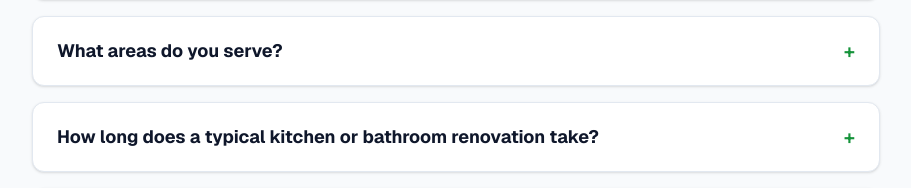
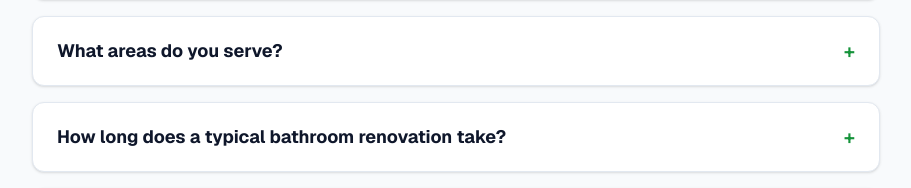
Before and after one commit to sachagauthier9-star/contractor-site, a Next.js app: page / in a window 1280 px wide. Shown: the part 2596-2784 px from the top of the page, without its empty margins (184-1095 px from the left). Built offline with nearby package versions, Linux system fonts and the light colour scheme.

Commit message:
Update text

```diff
--- a/app/page.tsx
+++ b/app/page.tsx
@@ -49,9 +49,9 @@ const faqs = [
     ),
   },
   {
-    question: "How long does a typical kitchen or bathroom renovation take?",
+    question: "How long does a typical bathroom renovation take?",
     answer:
-      "Timelines vary based on scope, custom materials, and square footage. A standard bathroom update generally takes 1 to 2 weeks, while full kitchen remodels typically take 4 to 8 weeks. We establish a clear timeline prior to starting work.",
+      "Timelines vary based on scope, custom materials, and square footage. A standard bathroom update generally takes 1 to 2 weeks. We establish a clear timeline prior to starting work.",
   },
   {
     question: "Do I need to supply my own materials?",
@@ -112,10 +112,10 @@ const faqSchemaData = {
     },
     {
       "@type": "Question",
-      name: "How long does a typical kitchen or bathroom renovation take?",
+      name: "How long does a typical bathroom renovation take?",
       acceptedAnswer: {
         "@type": "Answer",
-        text: "Timelines vary based on scope, custom materials, and square footage. A standard bathroom update generally takes 1 to 2 weeks, while full kitchen remodels typically take 4 to 8 weeks. We establish a clear timeline prior to starting work.",
+        text: "Timelines vary based on scope, custom materials, and square footage. A standard bathroom update generally takes 1 to 2 weeks. We establish a clear timeline prior to starting work.",
       },
     },
     {
```
